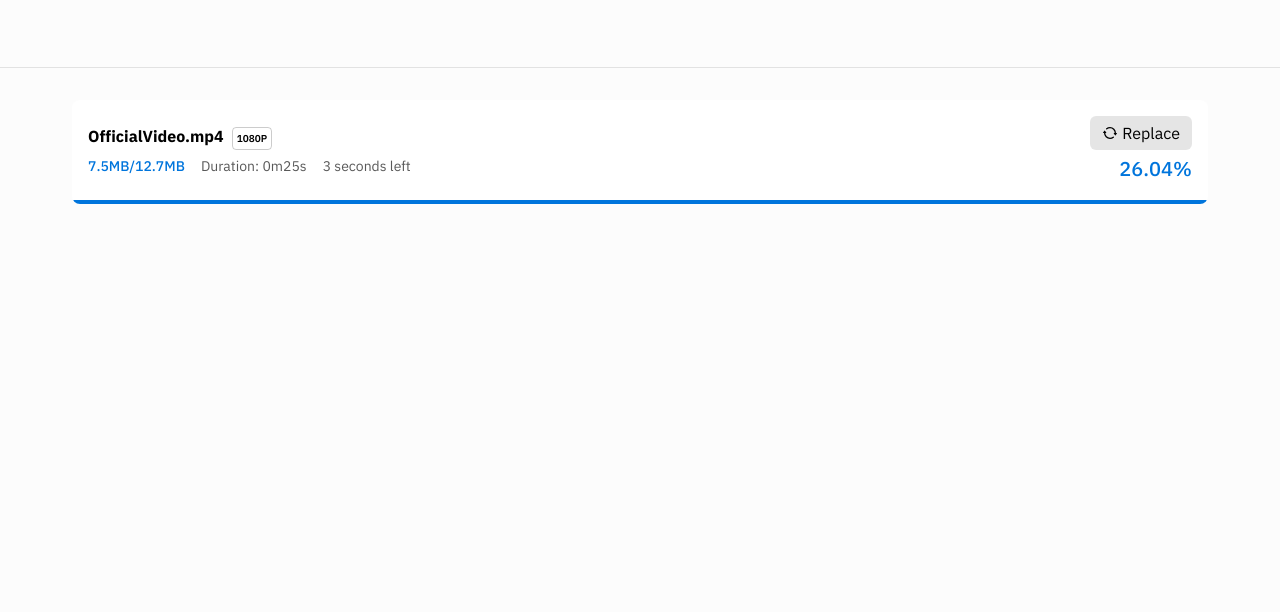
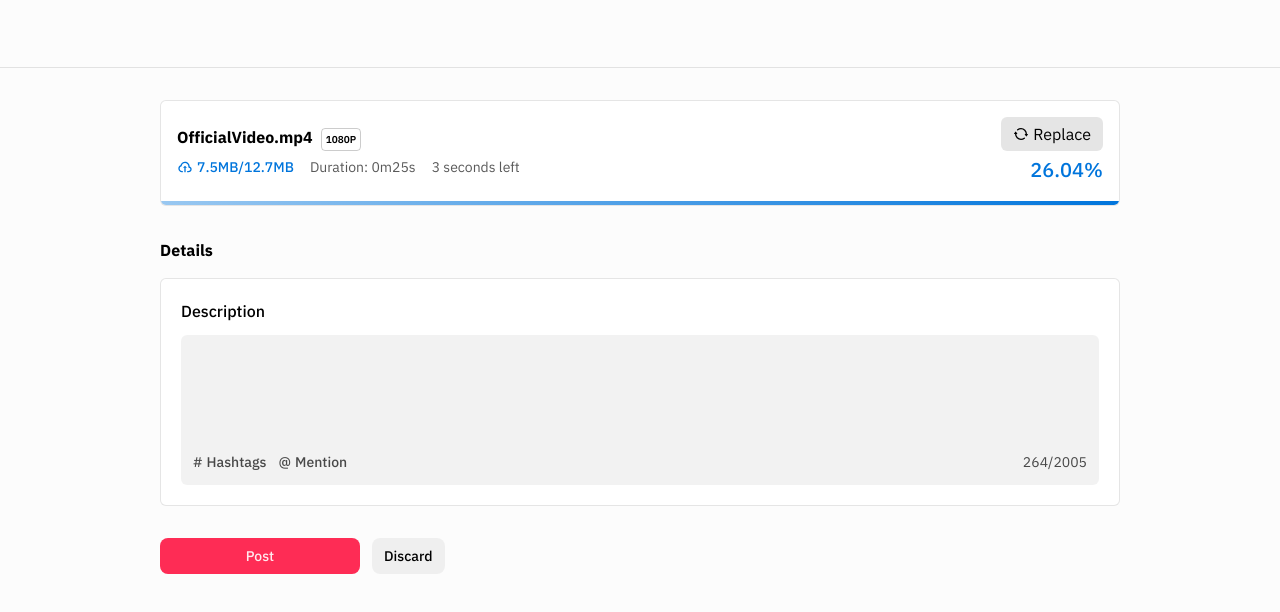
Before and after one commit to VN-PhanQuocBinh/tiktok-clone, a React (Vite) app: page / in a window 1280 px wide. Shown: the top 612 px of the page. Built offline with nearby package versions, Linux system fonts and the light colour scheme; a web font is replaced by a local one.

Commit message:
fea: complete UI of Upload page

```diff
--- a/src/assets/Icons/components/Sidebar.jsx
+++ b/src/assets/Icons/components/Sidebar.jsx
@@ -212,7 +212,6 @@ const Icon_ChevronRight = (props) => {
 const Icon_BlueTick = (props) => {
    return (
       <svg
-         fontSize="14px"
          viewBox="0 0 48 48"
          fill="currentColor"
          xmlns="http://www.w3.org/2000/svg"
@@ -223,7 +222,6 @@ const Icon_BlueTick = (props) => {
          <g clipPath="url(#Icon_Color-Verified_Badge_svg__a)">
             <path
                d="M0 24a24 24 0 1 1 48 0 24 24 0 0 1-48 0Z"
-               fill="#20D5EC"
             ></path>
             <path
                fillRule="evenodd"
--- a/src/assets/Icons/index.jsx
+++ b/src/assets/Icons/index.jsx
@@ -84,5 +84,6 @@ export {
 } from "../Icons/components/CommentSide"
 
 export {
-   Icon_CloudUpload
+   Icon_CloudUpload,
+   Icon_ArrowRepeat
 } from "../Icons/components/Upload"
--- a/src/assets/styles/components/pages/Upload/UploadZone.module.scss
+++ b/src/assets/styles/components/pages/Upload/UploadZone.module.scss
@@ -3,8 +3,13 @@
 
 .wrapper {
    background-color: white;
-   border-radius: 8px;
+   border-radius: 6px;
    overflow: hidden;
+   border: 1px dashed rgba($color: #000000, $alpha: 0.3);
+
+   &.uploaded {
+      border: 1px solid rgba($color: #000000, $alpha: 0.1);
+   }
 
    --primary-color: #0075dc;
 
@@ -19,7 +24,6 @@
       height: 200px;
       display: grid;
       place-items: center;
-      border: 1px dashed rgba($color: #000000, $alpha: 0.3);
 
       &:hover {
          background-color: rgba(0, 117, 220, 0.06);
@@ -60,6 +64,7 @@
       padding: 16px;
       @include mixins.flex-row;
       align-items: center;
+      border-radius: 6px;
 
       .details {
          @include mixins.flex-column;
@@ -94,6 +99,20 @@
             .size {
                color: var(--primary-color);
                font-weight: 500;
+               @include mixins.flex-row;
+               align-items: center;
+               gap: 4px;
+
+               &.uploaded {
+                  color: #008568;
+                  .icon {
+                  }
+               }
+
+               .icon {
+                  width: 16px;
+                  height: 16px;
+               }
             }
 
             .duration, .time-left {
@@ -138,6 +157,6 @@
    .progress {
       width: 100%;
       height: 4px;
-      background-color: var(--primary-color);
+      background-image: linear-gradient(90deg, rgba(0, 117, 220, 0.4) 0%, rgb(0, 117, 220) 100%);;
    }
 }
--- a/src/pages/Upload/Upload.module.scss
+++ b/src/pages/Upload/Upload.module.scss
@@ -15,6 +15,108 @@
    .content {
       padding: 32px;
       width: 1200px;
+      max-width: 80%;
       margin: auto;
+      @include mixins.flex-column;
+      gap: 32px;
+
+      .upload-zone {
+      }
+
+      .details {
+         h4 {
+            font-size: 1.6rem;
+         }
+
+         .info-field {
+            margin-top: 16px;
+            padding: 20px;
+            background-color: white;
+            border: 1px solid rgba($color: #000000, $alpha: 0.1);
+            border-radius: 6px;
+
+            .caption-container {
+               .caption-title {
+                  color: black;
+                  font-weight: 500;
+                  font-size: 1.6rem;
+               }
+
+               .caption-markup {
+                  margin-top: 12px;
+                  border-radius: 6px;
+                  background-color: rgba($color: #000000, $alpha: 0.05);
+                  padding: 12px;
+
+                  .caption-editor {
+                     color: black;
+                     font-weight: 500;
+                     font-size: 1.6rem;
+                     min-height: 105px;
+                     max-height: 210px;
+                     caret-color: black;
+                     outline: none;
+                  }
+
+                  .caption-toolbar {
+                     @include mixins.flex-row;
+                     font-size: 1.4rem;
+                     gap: 12px;
+                     color: rgba($color: #000000, $alpha: 0.7);
+
+                     .word-count {
+                        flex: 1;
+                        text-align: right;
+                     }
+
+                     button {
+                        font-weight: 500;
+                        color: inherit;
+
+                        span {
+                           margin-right: 4px;
+                        }
+                     }
+                  }
+
+                  .word-count {
+                  }
+               }
+            }
+         }
+      }
+
+      .buttons {
+         button {
+            height: 36px;
+            border-radius: 8px;
+            font-weight: 500;
+            font-size: 1.4rem;
+         }
+
+         .post {
+            background-color: variables.$primary-color;
+            color: variables.$text-color;
+            width: 200px;
+            margin-right: 12px;
+
+            &:hover {
+               background-color: rgba(
+                  $color: variables.$primary-color,
+                  $alpha: 0.8
+               );
+            }
+         }
+
+         .discard {
+            padding: 0 12px;
+            color: black;
+            background-color: rgba(0, 0, 0, 0.05);
+
+            &:hover {
+               background-color: rgba(0, 0, 0, 0.1);
+            }
+         }
+      }
    }
 }
--- a/src/pages/Upload/components/UploadZone.jsx
+++ b/src/pages/Upload/components/UploadZone.jsx
@@ -1,5 +1,4 @@
-import { Icon_CloudUpload } from "../../../assets/Icons";
-import { Icon_ArrowRepeat } from "../../../assets/Icons/components/Upload";
+import { Icon_CloudUpload, Icon_ArrowRepeat, Icon_BlueTick } from "../../../assets/Icons";
 
 import styles from "../../../assets/styles/components/pages/Upload/UploadZone.module.scss";
 import classNames from "classnames/bind";
@@ -8,7 +7,7 @@ const cx = classNames.bind(styles);
 
 function UploadZone({ className }) {
    return (
-      <div className={cx("wrapper", { [className]: className })}>
+      <div className={cx("wrapper", "uploaded", { [className]: className })}>
          {/* <div className={cx("drag-area")}>
             <div className={cx("content")}>
                <Icon_CloudUpload className={cx("icon")}/>
@@ -27,7 +26,12 @@ function UploadZone({ className }) {
                </div>
 
                <div className={cx("file-details")}>
-                  <span className={cx("size")}>7.5MB/12.7MB</span>
+                  <span className={cx("size")}>
+                     <Icon_CloudUpload className={cx("icon")} />
+                     {/* <Icon_BlueTick className={cx("icon", "tick")} /> */}
+                     7.5MB/12.7MB
+                     {/* Uploaded (12.7MB) */}
+                  </span>
                   <span className={cx("duration")}>Duration: 0m25s</span>
                   <span className={cx("time-left")}>3 seconds left</span>
                </div>
--- a/src/pages/Upload/index.jsx
+++ b/src/pages/Upload/index.jsx
@@ -13,6 +13,36 @@ function Upload() {
          </div>
          <div className={cx("content")}>
             <UploadZone className={cx("upload-zone")}/>
+
+            <div className={cx("details")}>
+               <h4>Details</h4>
+               <div className={cx("info-field")}>
+                  <div className={cx("caption-container")}>
+                     <div className={cx("caption-title")}>Description</div>
+                     <div className={cx("caption-markup")}>
+                        <div contentEditable="true" className={cx("caption-editor")}></div>
+                        <div className={cx("caption-toolbar")}>
+                           <button>
+                              <span>#</span>
+                              Hashtags
+                           </button>
+
+                           <button>
+                              <span>@</span>
+                              Mention
+                           </button>
+
+                           <span className={cx("word-count")}>264/2005</span>
+                        </div>
+                     </div>
+                  </div>
+               </div>
+            </div>
+
+            <div className={cx("buttons")}>
+               <button className={cx("post")}>Post</button>
+               <button className={cx("discard")}>Discard</button>
+            </div>
          </div>
       </div>
    );
```
